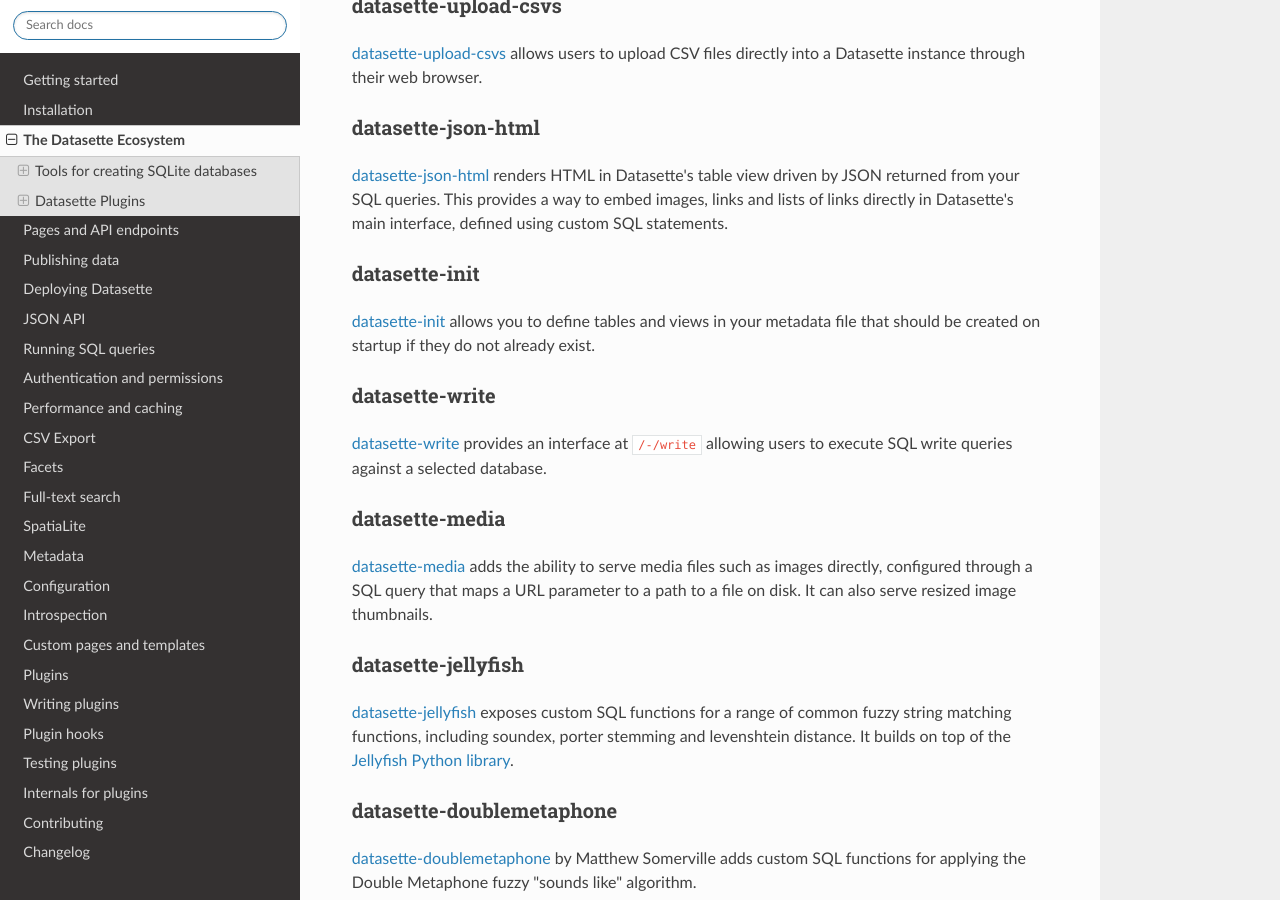
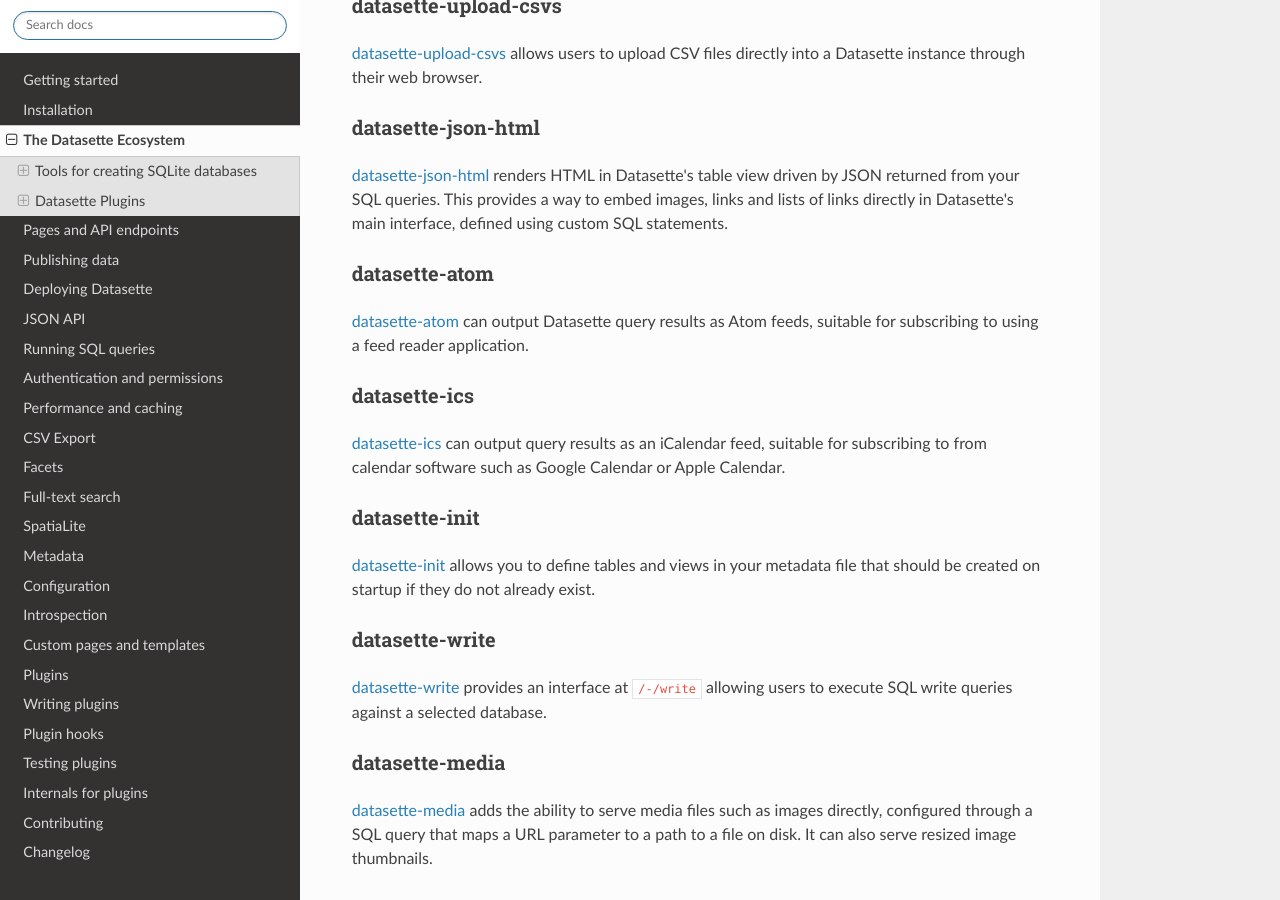
Before and after one commit to simonw/datasette, a Sphinx documentation site: the page built from docs/ecosystem.rst, in a window 1280 px wide and 900 px high, scrolled down 2914 px. Built offline with Sphinx 7.4.7 and the Read the Docs theme 2.0.0, drawn with Linux system fonts in a browser that asks for light colours.

Commit message:
Added datasette-atom and datasette-ics

```diff
--- a/docs/ecosystem.rst
+++ b/docs/ecosystem.rst
@@ -111,6 +111,16 @@
 -------------------
 
 `datasette-json-html <https://github.com/simonw/datasette-json-html>`__ renders HTML in Datasette's table view driven by JSON returned from your SQL queries. This provides a way to embed images, links and lists of links directly in Datasette's main interface, defined using custom SQL statements.
+
+datasette-atom
+--------------
+
+`datasette-atom <https://github.com/simonw/datasette-atom>`__ can output Datasette query results as Atom feeds, suitable for subscribing to using a feed reader application.
+
+datasette-ics
+-------------
+
+`datasette-ics <https://github.com/simonw/datasette-ics>`__ can output query results as an iCalendar feed, suitable for subscribing to from calendar software such as Google Calendar or Apple Calendar.
 
 datasette-init
 --------------
```
